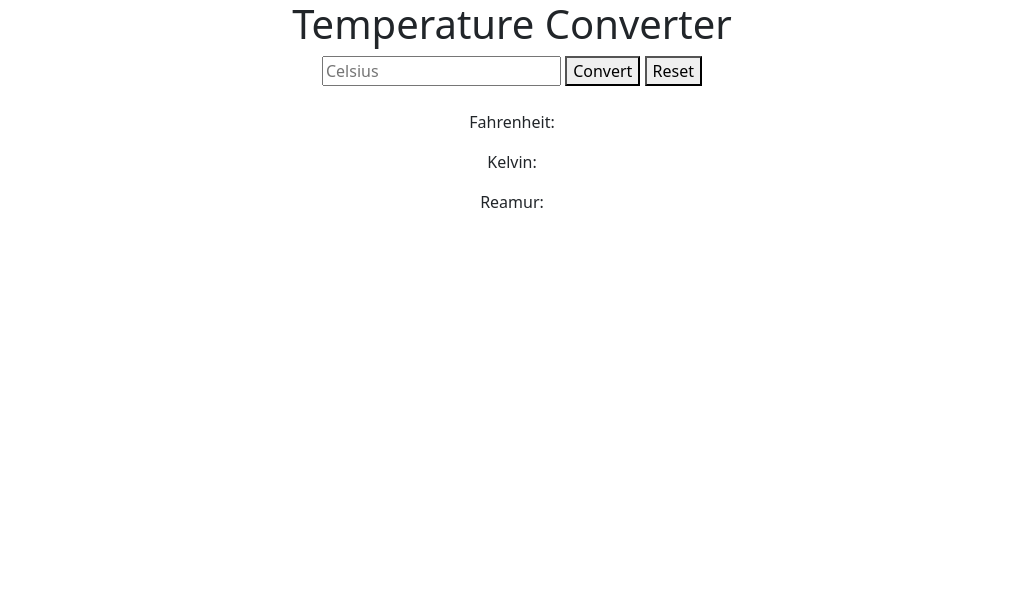
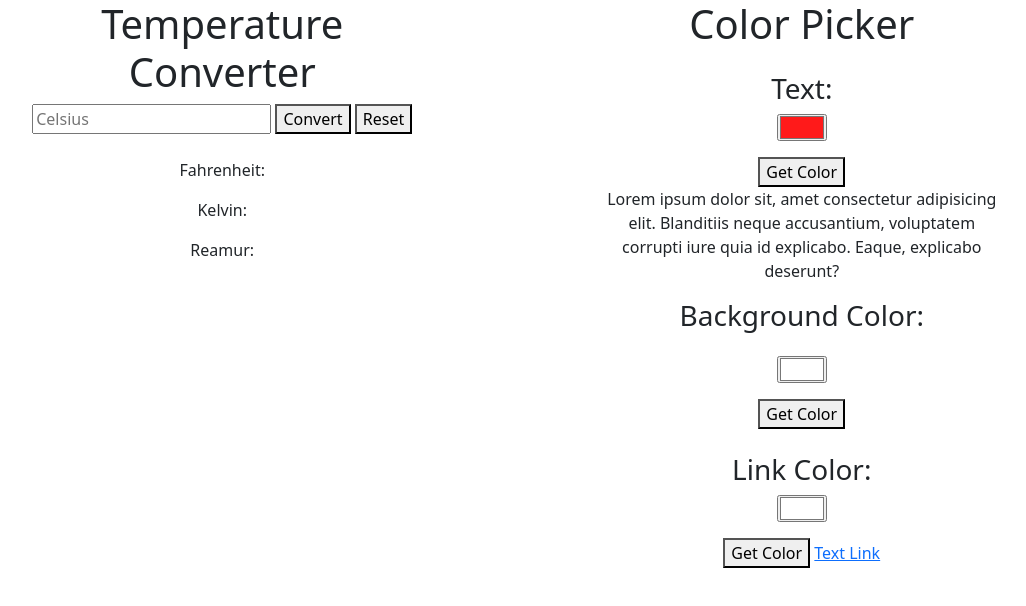
Before and after one commit to RayhanPJ/Javascript-demo, a plain HTML site: page index.html in a window 1280 px wide. Shown: the whole page, without its empty margins (128-1154 px from the left). Drawn offline with nearby package versions, Linux system fonts and the light colour scheme.

Commit message:
tugas color picker

```diff
--- a/index.html
+++ b/index.html
@@ -9,7 +9,10 @@
 </head>
 
 <body>
-    <div class="container-fluit text-center">
+    <div id="textColor" class="container-fluit text-center">
+        <div class="row">
+            <div class="col-md"></div>
+            <div class="col-md-4">
                 <h1>Temperature Converter</h1>
                 <form action="" id="frm1">
                     <input id="inputCelsius" type="number" placeholder="Celsius">
@@ -21,6 +24,25 @@
                 <p>Kelvin: <span id="outputKelvin"></span></p>
                 <p>Reamur: <span id="outputReamur"></span></p>
             </div>
+            <div class="col-md"></div>
+            <div class="col-md-4" id="bgColor">
+                <h1 class="mb-4">Color Picker</h1>
+                <h3>Text:</h3>
+                <input class="mb-3" id="inputTextColor" type="color" value="#ff1a1a" /> <br>
+                <button onclick="getTextColor()">Get Color</button>
+                <p id="textColor">Lorem ipsum dolor sit, amet consectetur adipisicing elit. Blanditiis neque accusantium, voluptatem corrupti iure quia id explicabo. Eaque, explicabo deserunt?</p>
+                <h3 class="mb-4">Background Color:</h3>
+                <input class="mb-3" id="inputBGColor" type="color" value="#ffffff" /> <br>
+                <button onclick="getBGColor()">Get Color</button>
+                <h3 class="mt-4">Link Color:</h3>
+                <input class="mb-3" id="inputLinkColor" type="color" value="#ffffff" /> <br>
+                <button onclick="getLinkColor()">Get Color</button>
+                <a href="#" id="linkColor">Text Link</a>
+            </div>
+            <div class="col-md"></div>
+        </div>
+
+    </div>
     <script src="https://cdn.jsdelivr.net/npm/bootstrap@5.2.0/dist/js/bootstrap.bundle.min.js" integrity="sha384-A3rJD856KowSb7dwlZdYEkO39Gagi7vIsF0jrRAoQmDKKtQBHUuLZ9AsSv4jD4Xa" crossorigin="anonymous"></script>
     <script src="index.js"></script>
 </body>
--- a/index.js
+++ b/index.js
@@ -250,3 +250,20 @@ function temperatureConverter() {
 function formReset() {
     document.getElementById("frm1").reset("");
 }
+
+function getTextColor() {
+    let textColor = document.getElementById("inputTextColor").value;
+    document.getElementById("textColor").style.color = textColor;
+}
+
+function getBGColor() {
+    let BGColor = document.getElementById("inputBGColor").value;
+    document.body.style.background = BGColor;
+}
+
+function getLinkColor() {
+    let linkColor = document.getElementById("inputLinkColor").value;
+    document.getElementById("linkColor").style.color = linkColor;
+}
+
+// let bgColor = (document.getElementById("bgColor").style.color = warna);
```
Lines whose indentation alone changed are shown as unchanged.
